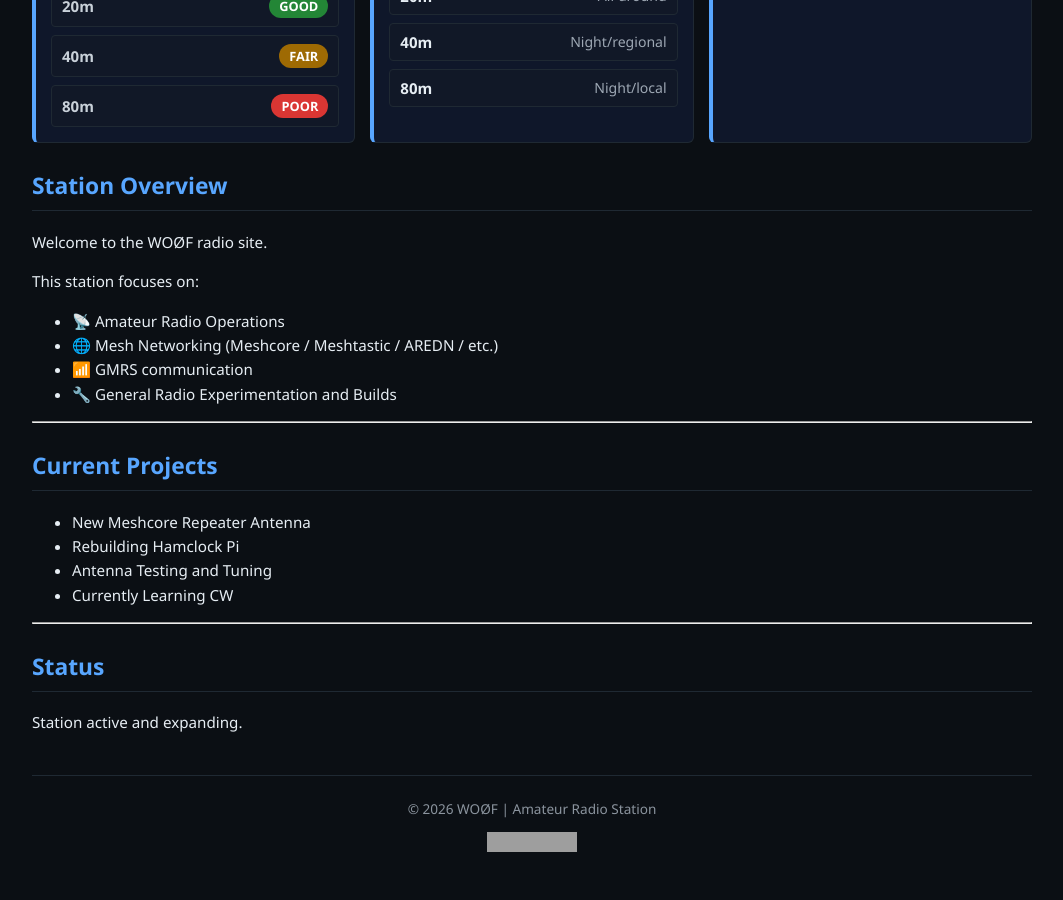
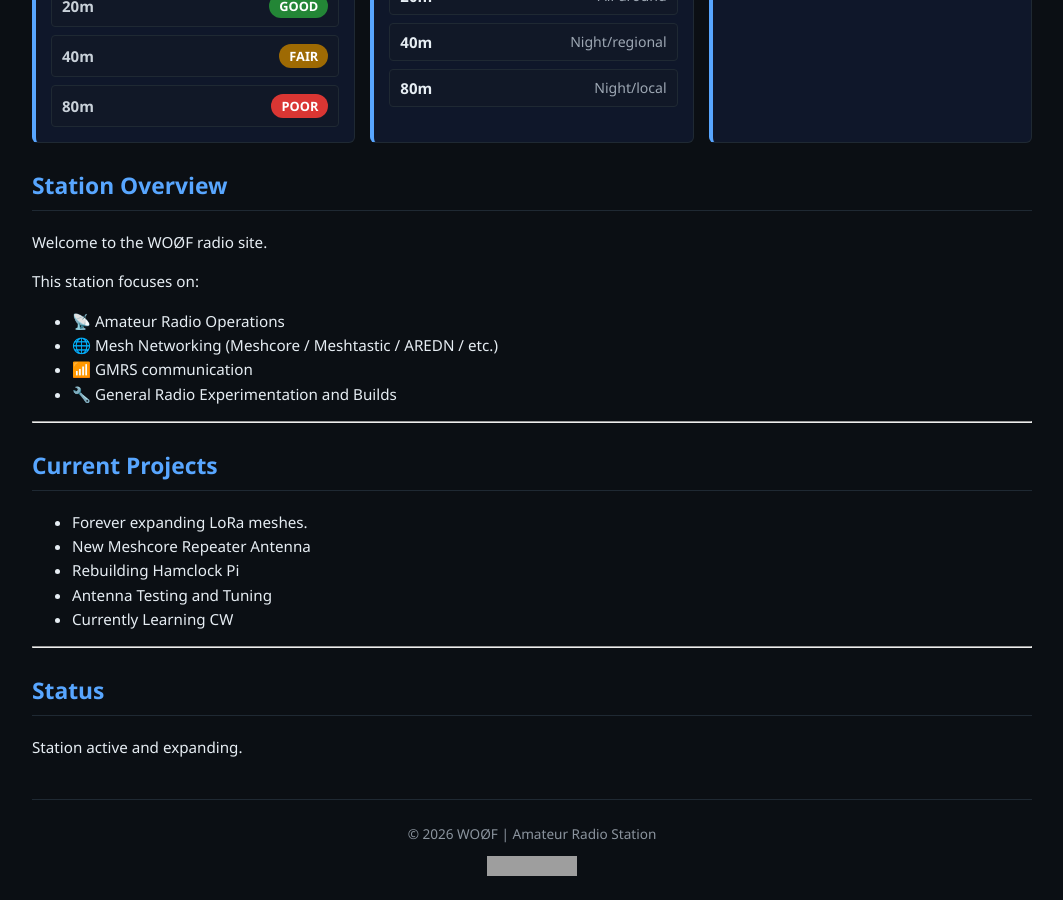
Before and after one commit to Lymitliss/Lymitliss.github.io, a Jekyll site: the page built from index.md, in a window 1280 px wide and 900 px high, scrolled down 926 px. Shown: the whole window, without its empty margins (108-1171 px from the left). Built offline with Jekyll 4.4.1, drawn with Linux system fonts in a browser that asks for light colours; before the commit the page ends 1802 px from its top, so only the background shows below that; grey boxes are pictures that could not be loaded.

Commit message:
Update index.md

```diff
--- a/index.md
+++ b/index.md
@@ -18,6 +18,7 @@ This station focuses on:
 
 ## Current Projects
 
+- Forever expanding LoRa meshes.
 - New Meshcore Repeater Antenna
 - Rebuilding Hamclock Pi
 - Antenna Testing and Tuning
```
